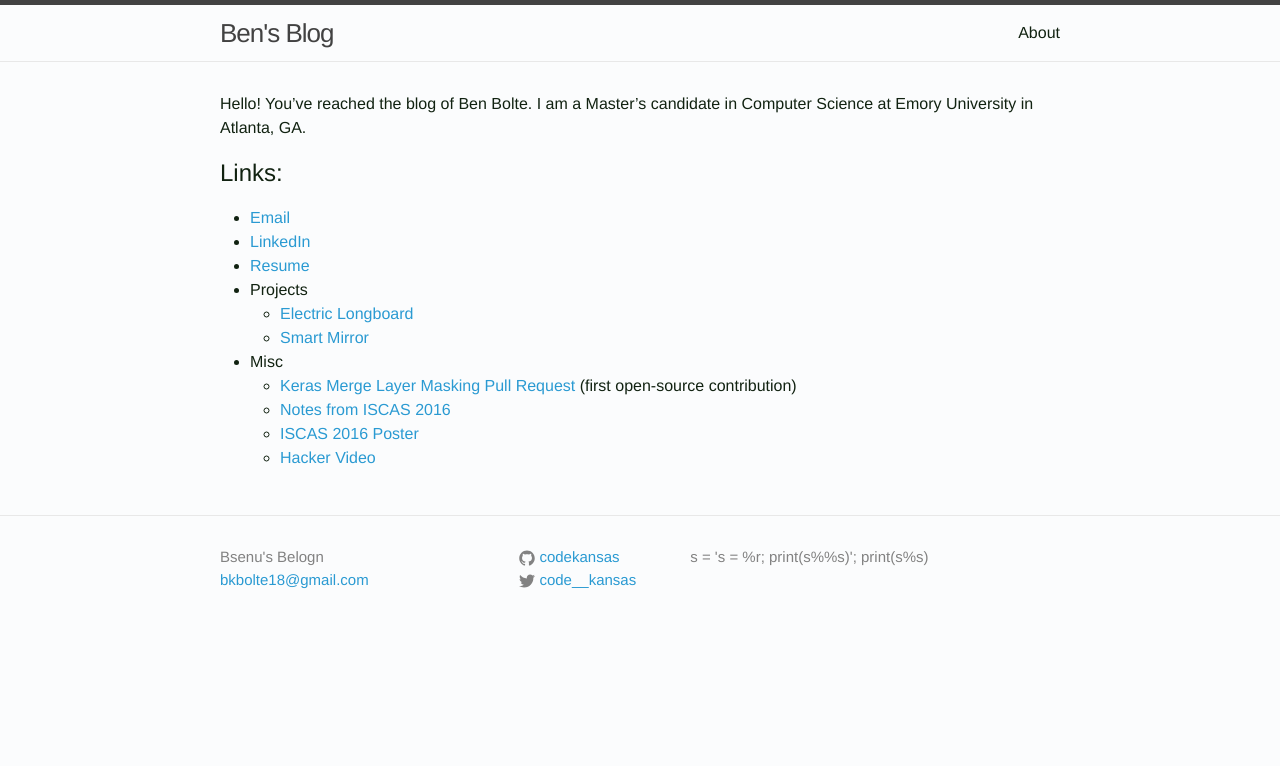
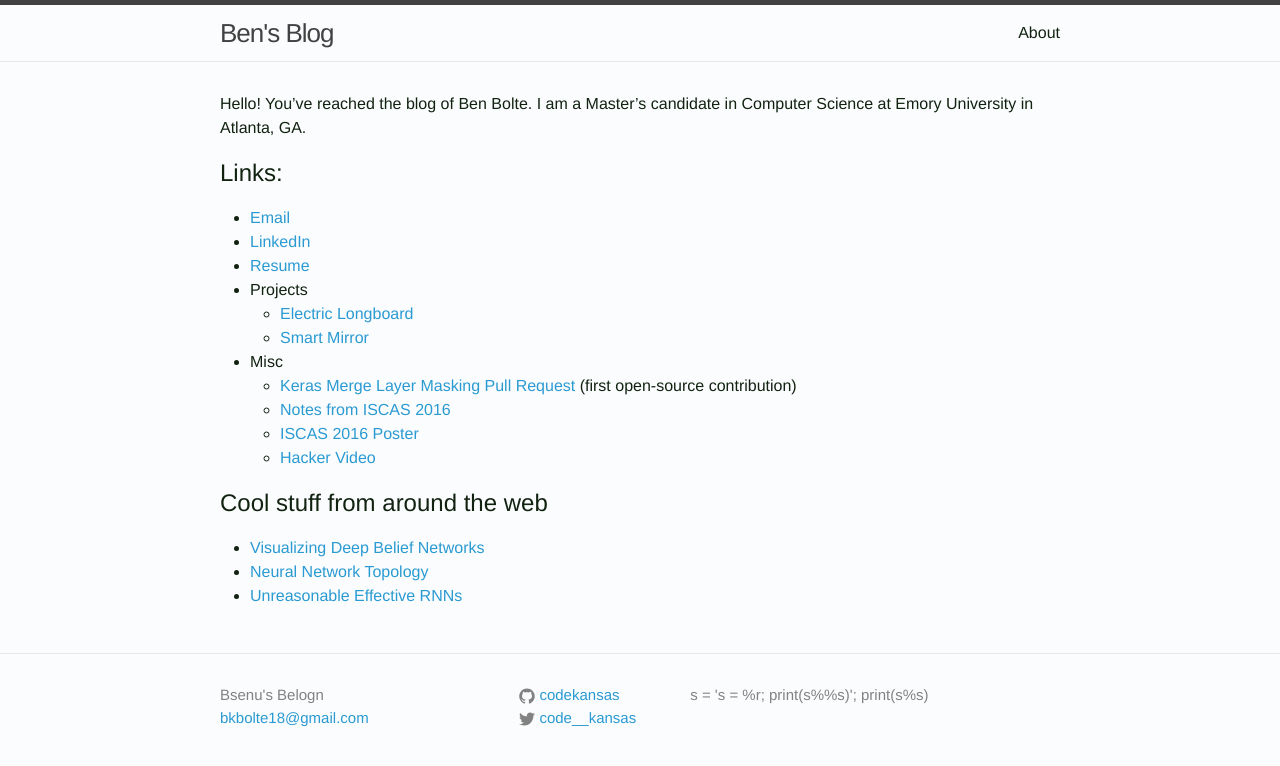
Before and after one commit to codekansas/codekansas.github.io, a Jekyll site: the page built from about.md, in a window 1280 px wide. Shown: the top 766 px of the page. Built offline with Jekyll 4.4.1, drawn with Linux system fonts in a browser that asks for light colours.

Commit message:
Update about.md

```diff
--- a/about.md
+++ b/about.md
@@ -18,3 +18,8 @@ Hello! You've reached the blog of Ben Bolte. I am a Master's candidate in Comput
   - [Notes from ISCAS 2016](https://github.com/codekansas/iscas2016)
   - [ISCAS 2016 Poster](https://github.com/codekansas/FpaaApp)
   - [Hacker Video](https://www.youtube.com/watch?v=myT1HfmJ43Q)
+
+## Cool stuff from around the web
+ - [Visualizing Deep Belief Networks](https://www.cs.toronto.edu/~hinton/adi/index.htm)
+ - [Neural Network Topology](http://colah.github.io/posts/2014-03-NN-Manifolds-Topology/)
+ - [Unreasonable Effective RNNs](http://karpathy.github.io/2015/05/21/rnn-effectiveness/)
```
